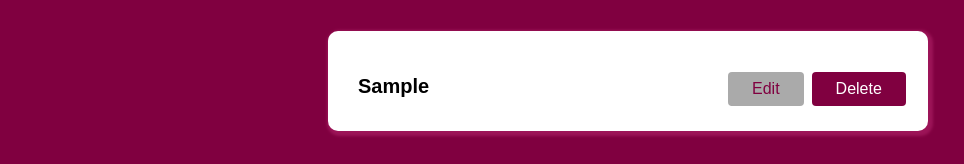
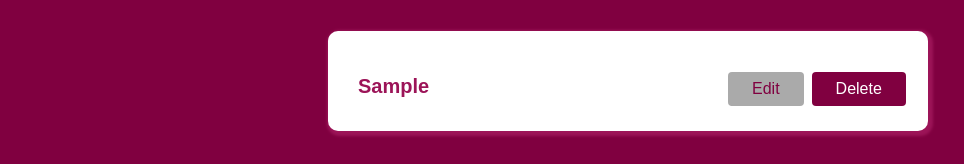
Before and after one commit to Dhanidayo/todo-app, a React (Create React App) app: page /TodoList in a window 1280 px wide. Both pictures are taken after typing "Sample" into the empty fields and a click on the button "Add Todo". Shown: the part 218-382 px from the top of the page, without its empty margins (32-996 px from the left). Built offline with nearby package versions, Linux system fonts and the light colour scheme.

Commit message:
improved styling

```diff
--- a/src/styles/index.css
+++ b/src/styles/index.css
@@ -123,6 +123,7 @@ input:focus {
   margin-top: -20px;
   font-size: 20px;
   font-weight: bold;
+  color: #9c1458;
 }
 
 /* ==========BUTTON STYLES=========== */
```
